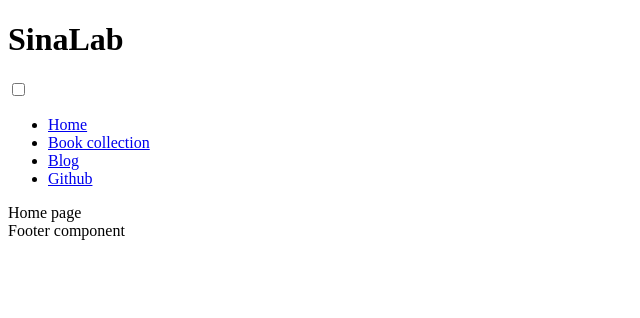
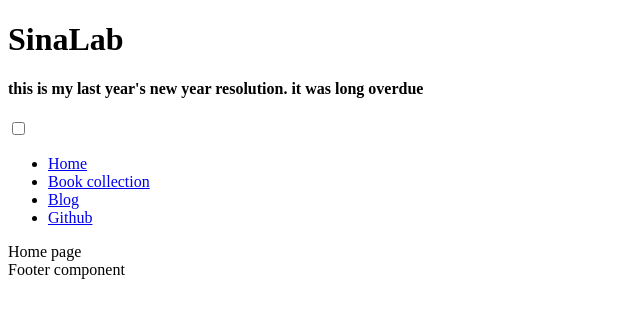
Before and after one commit to sinameraji/site, a React app: page / in a window 1280 px wide. Shown: the top 318 px of the page, without its empty margins (0-640 px from the left). Built offline with nearby package versions, Linux system fonts and the light colour scheme; the HTML template or start-up script is replaced by a standard one.

Commit message:
description

```diff
--- a/react-client/src/components/NavBar.jsx
+++ b/react-client/src/components/NavBar.jsx
@@ -6,7 +6,7 @@ class NavBar extends Component {
       return (
         <header>
           <h1>SinaLab</h1>
-
+          <h4>this is my last year's new year resolution. it was long overdue</h4>
           <nav>
             <input type="checkbox" id="nav" class="hidden"/>
             <label for="nav" class="nav-open"><i></i><i></i><i></i></label>
```
Also changed, not shown: 1 other file (tests, documents, lock files or other folders).
